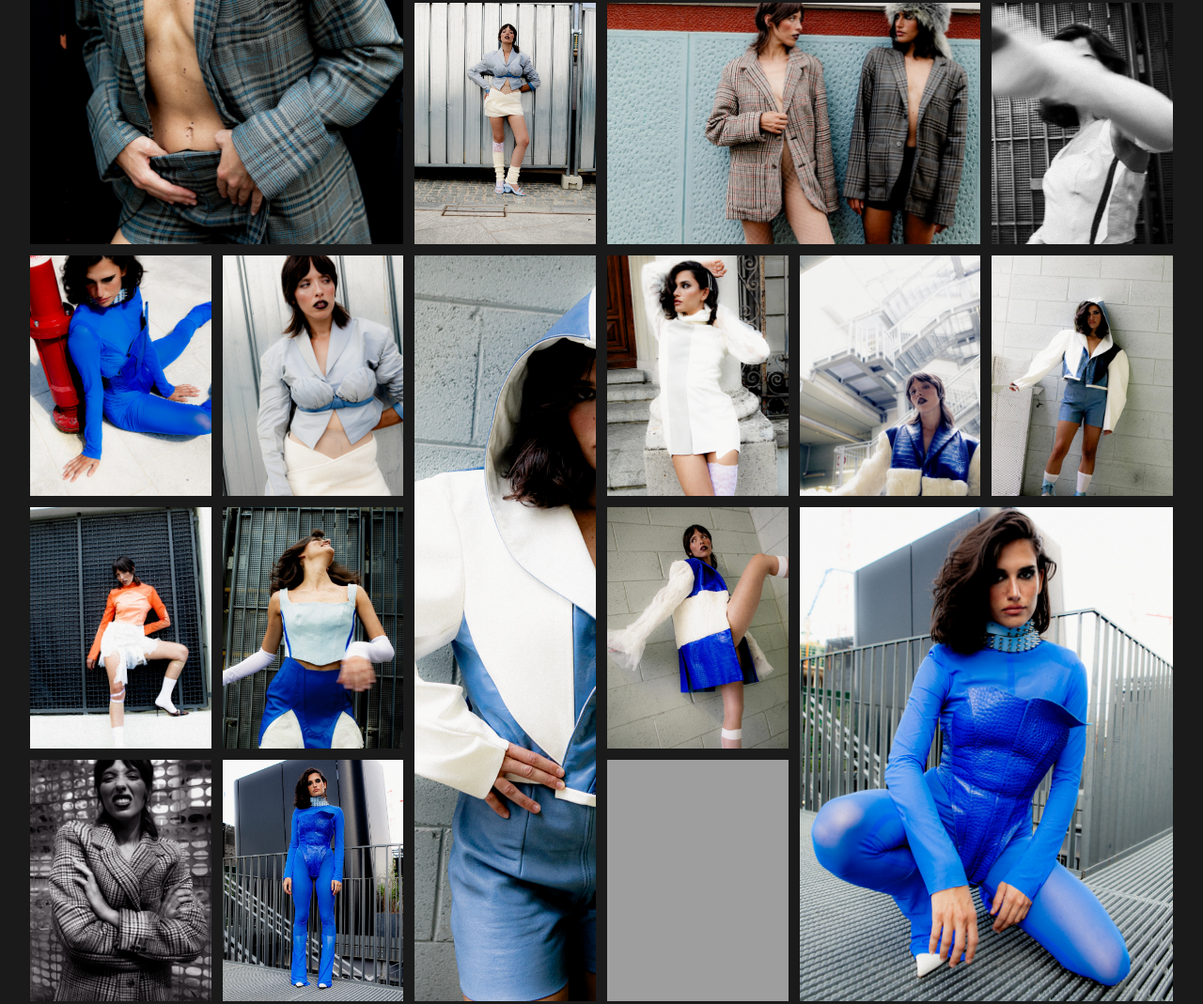
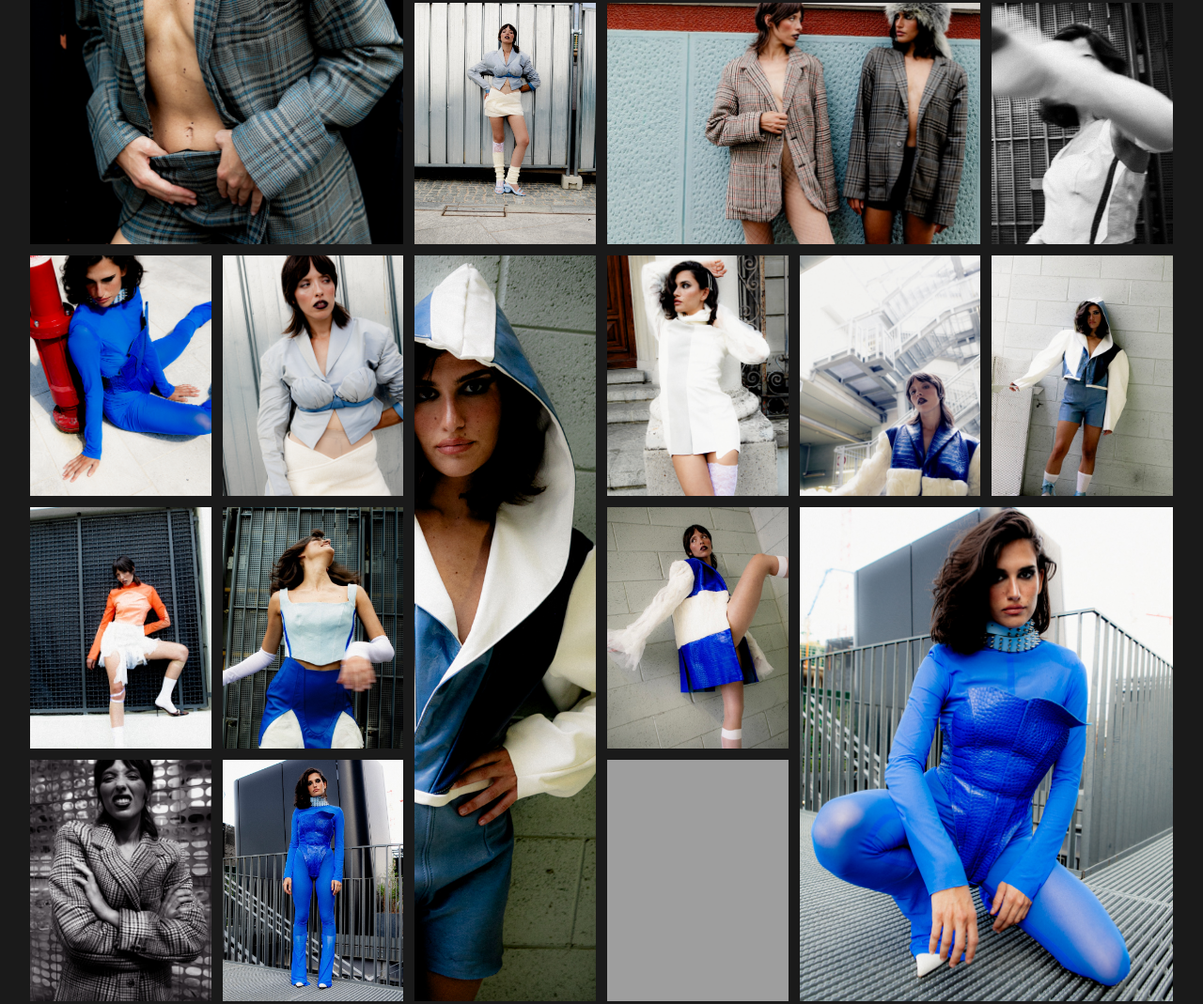
Before and after one commit to Edorm/FedeDalMoSite, a plain HTML site: page index.html in a window 1280 px wide. Shown: the part 3707-4776 px from the top of the page at 94% size. Drawn offline with nearby package versions, Linux system fonts and the light colour scheme; grey boxes are pictures that could not be loaded.

Commit message:
Update photo gallery 3.html

```diff
--- a/index.html
+++ b/index.html
@@ -967,7 +967,7 @@
         <div class="gallery-grid">
             <div class="gallery-item big-1 fade-in" style="background-image: url('images/gallery-1.jpeg');"></div>
             <div class="gallery-item big-2 fade-in" style="background-image: url('images/gallery-2.jpeg');"></div>
-            <div class="gallery-item big-3 fade-in" style="background-image: url('images/gallery-3.jpeg');"></div>
+            <div class="gallery-item big-3 fade-in" style="background-image: url('images/gallery-3.jpeg'); background-position: right center;"></div>
             <div class="gallery-item big-4 fade-in" style="background-image: url('images/gallery-4.jpeg');"></div>
             <div class="gallery-item s-1  fade-in" style="background-image: url('images/gallery-5.jpeg');"></div>
             <div class="gallery-item s-2  fade-in" style="background-image: url('images/gallery-6.jpeg');"></div>
```
